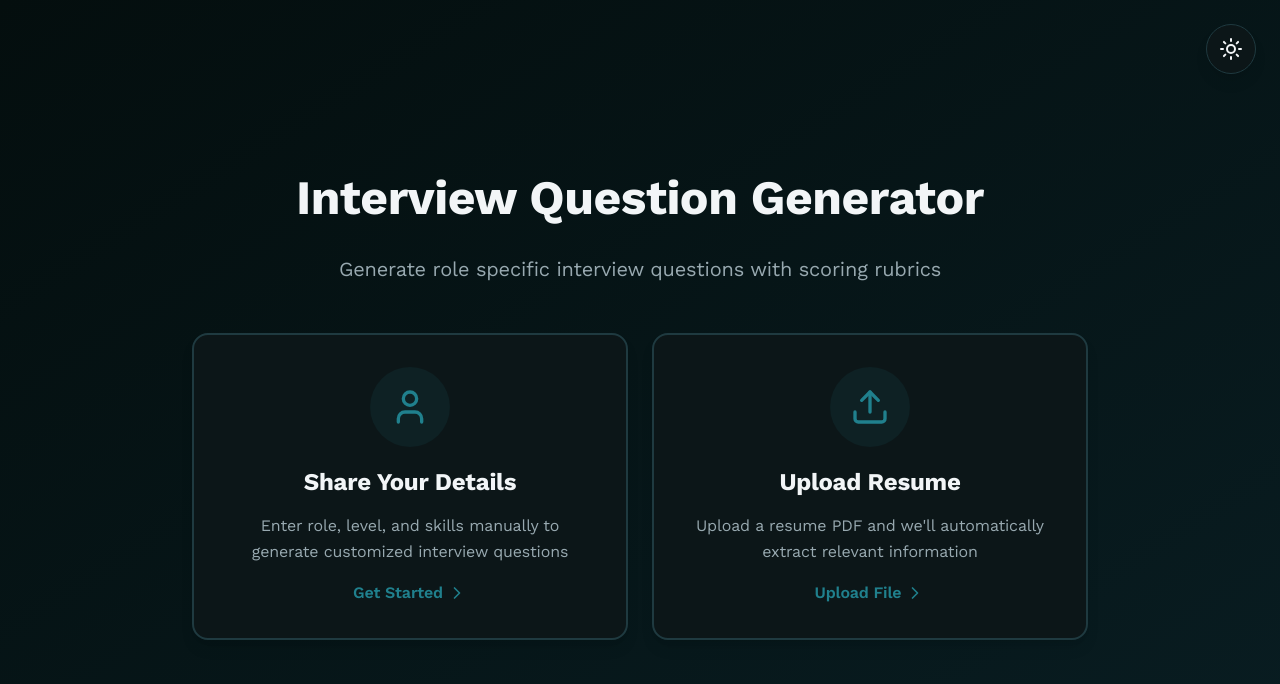
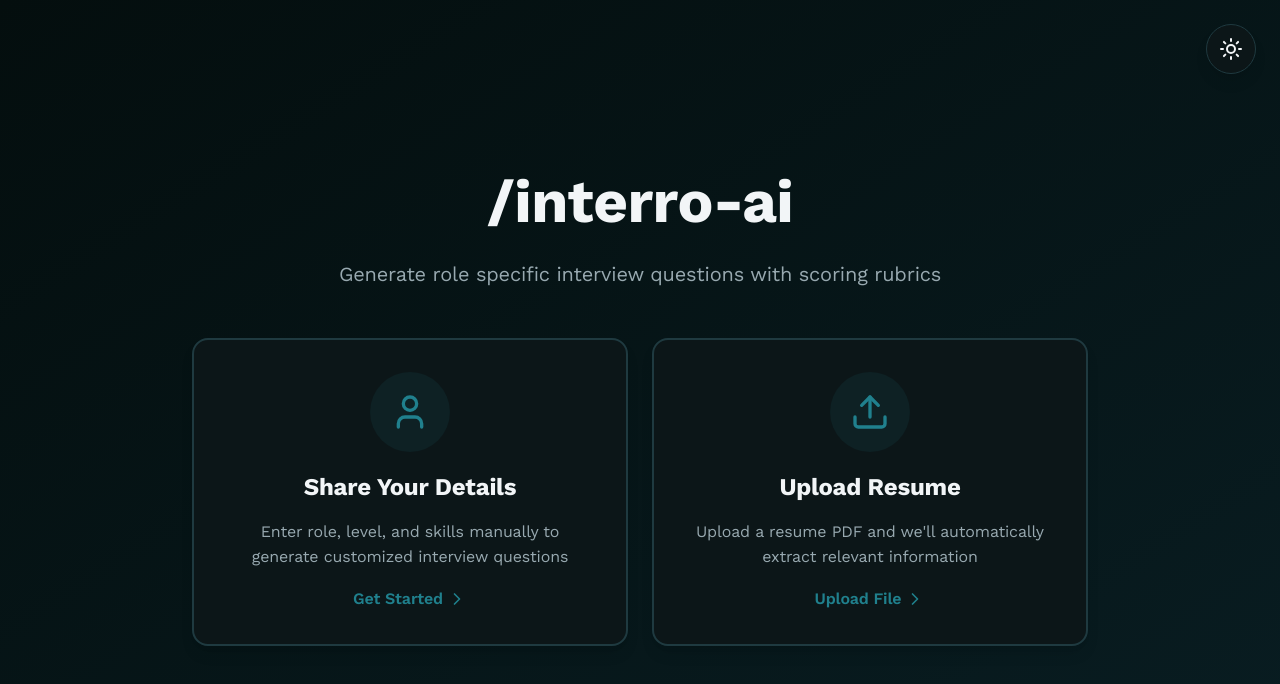
Before and after one commit to haris-75/ai-interview-questionary-gen, a React (Vite) app: page / in a window 1280 px wide. Shown: the top 684 px of the page. Built offline with nearby package versions, Linux system fonts and the light colour scheme; no server answers.

Commit message:
Change Name And Title to Interro

```diff
--- a/index.html
+++ b/index.html
@@ -10,7 +10,7 @@
       rel="stylesheet"
     />
     <meta name="viewport" content="width=device-width, initial-scale=1.0" />
-    <title>ai-interview-questionary</title>
+    <title>interro-ai</title>
   </head>
   <body>
     <div id="root"></div>
--- a/src/pages/Home.jsx
+++ b/src/pages/Home.jsx
@@ -7,9 +7,7 @@ export default function Home() {
   return (
     <div className="max-w-4xl w-full">
       <div className="text-center mb-12">
-        <h1 className="text-5xl font-bold mb-4 text-fg">
-          Interview Question Generator
-        </h1>
+        <h1 className="text-6xl font-bold mb-2 text-fg">/interro-ai</h1>
         <p className="text-xl text-muted">
           Generate role specific interview questions with scoring rubrics
         </p>
```
